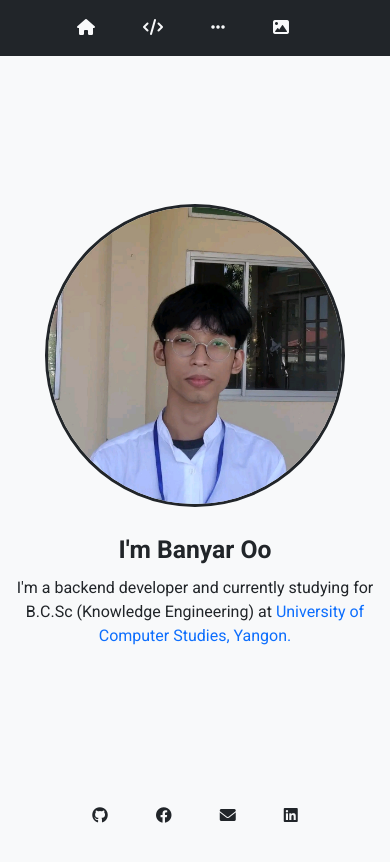
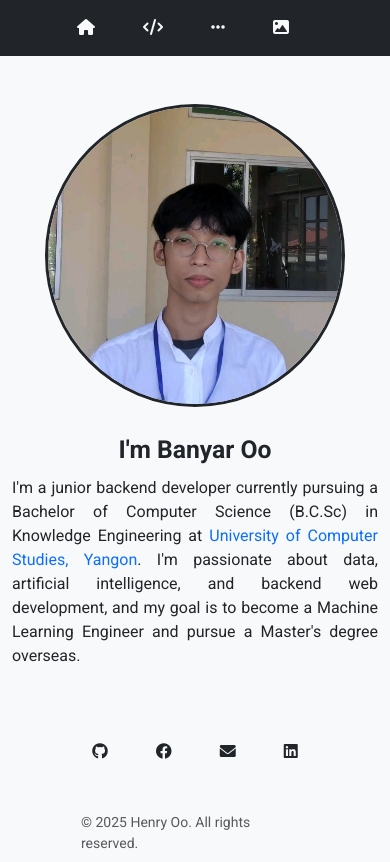
Before and after one commit to HenryOo262/banyaroo, a Flask app: page / in a window 390 px wide. Before the commit the page ends 823 px from the top, so only its background shows below. Run offline with Flask 3, Linux system fonts and the light colour scheme.

Commit message:
responsive

```diff
--- a/mysite/templates/home.html
+++ b/mysite/templates/home.html
@@ -30,34 +30,9 @@
         }
     </style>
 </head>
-<body class="bg-light min-vh-100 d-flex flex-column">
+<body class="bg-light min-vh-100">
 
-    <!-- Navbar -->
-    {#
-    <nav class="navbar navbar-expand-lg navbar-dark bg-dark px-3">
-        <div class="container-fluid">
-            <a class="navbar-brand fw-semibold" href="#">Banyar Oo</a>
-            <button class="navbar-toggler" type="button" data-bs-toggle="collapse" data-bs-target="#navbarNav">
-                <span class="navbar-toggler-icon"></span>
-            </button>
-            <div class="collapse navbar-collapse" id="navbarNav">
-                <div class="navbar-nav me-auto">
-                    <a class="nav-link active" href="#">Home</a>
-                    <a class="nav-link" href="#">Projects</a>
-                    <a class="nav-link" href="#">Others</a>
-                    <a class="nav-link" href="#">Photos</a>
-                </div>
-                <div class="d-flex gap-3">
-                    <a class="nav-link text-light" href="https://github.com/HenryOo262"><i class="fab fa-github"></i></a>
-                    <a class="nav-link text-light" href="#"><i class="fab fa-facebook"></i></a>
-                    <a class="nav-link text-light" href="#"><i class="fa fa-envelope"></i></a>
-                    <a class="nav-link text-light" href="#"><i class="fab fa-linkedin"></i></a>
-                </div>
-            </div>
-        </div>
-    </nav>
-    #}
-
+    <div class="d-flex flex-column vh-100">
         <nav class="navbar navbar-expand-lg navbar-dark bg-dark px-5 py-3 w-100 container-fluid">
             <div class="row w-100">
                 <div class="col-12 d-flex flex-wrap align-items-center justify-content-evenly gap-5 d-none d-md-flex">
@@ -81,8 +56,12 @@
                 <div class="text-center text-md-start">
                     <p class="fs-2 fw-semibold mb-2">I'm Banyar Oo</p>
                     <p class="mb-0">
-                    I'm a backend developer and currently studying for B.C.Sc (Knowledge Engineering) at
-                    <a class="text-decoration-none" href="https://ucsy.edu.mm">University of Computer Studies, Yangon.</a>
+                        <p style="text-align: justify;">
+                            I'm a junior backend developer currently pursuing a Bachelor of Computer Science (B.C.Sc) in Knowledge Engineering at
+                            <a class="text-decoration-none" href="https://ucsy.edu.mm" target="_blank">University of Computer Studies, Yangon</a>.
+                            I'm passionate about data, artificial intelligence, and backend web development, and my goal is to become a Machine Learning Engineer
+                            and pursue a Master's degree overseas.
+                        </p>
                     </p>
                 </div>
             </div>
@@ -99,5 +78,12 @@
             </div>
         </section>
 
+        <section class="container mb-2 mt-4 w-100">
+            <footer class="col-8 mx-auto p-2 d-flex align-items-center justify-content-center text-muted">
+                <small> &copy; 2025 Henry Oo. All rights reserved.  </small>
+            </footer>
+        </section>
+    </div>
+
 </body>
 </html>
```
Lines whose indentation alone changed are shown as unchanged.
